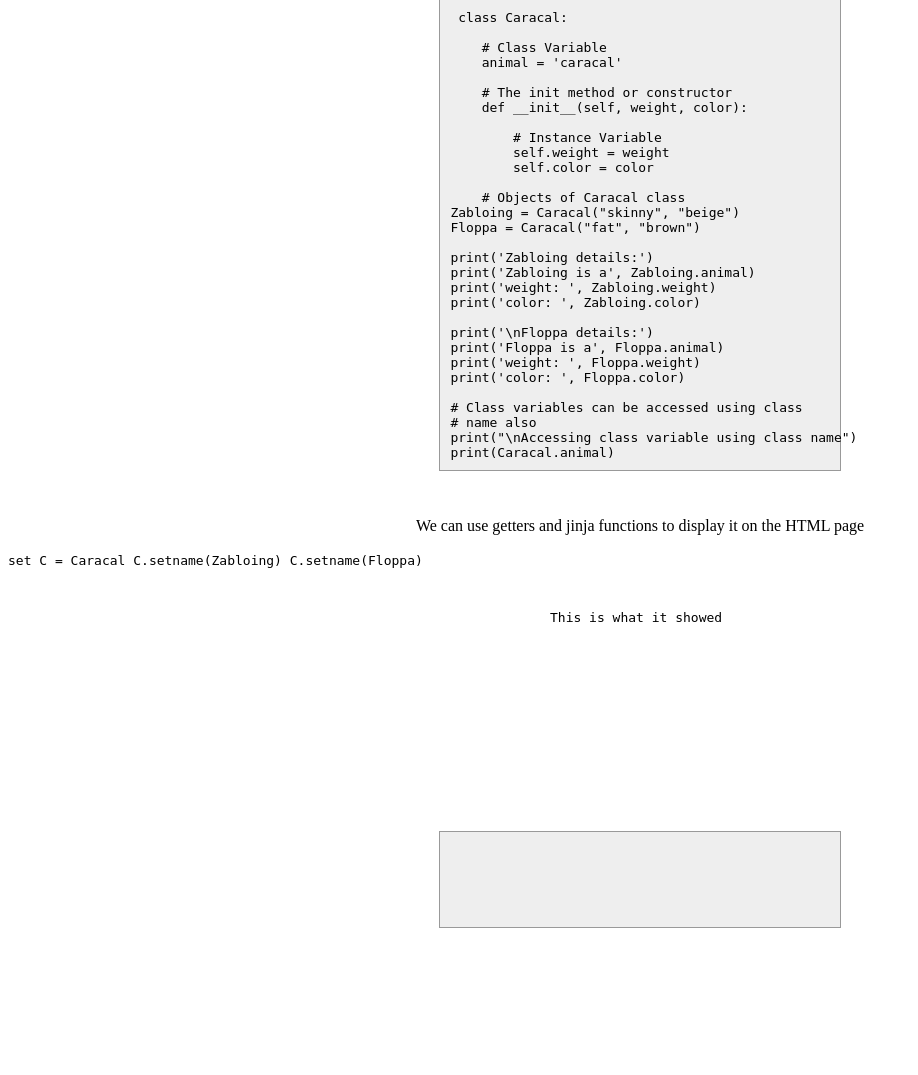
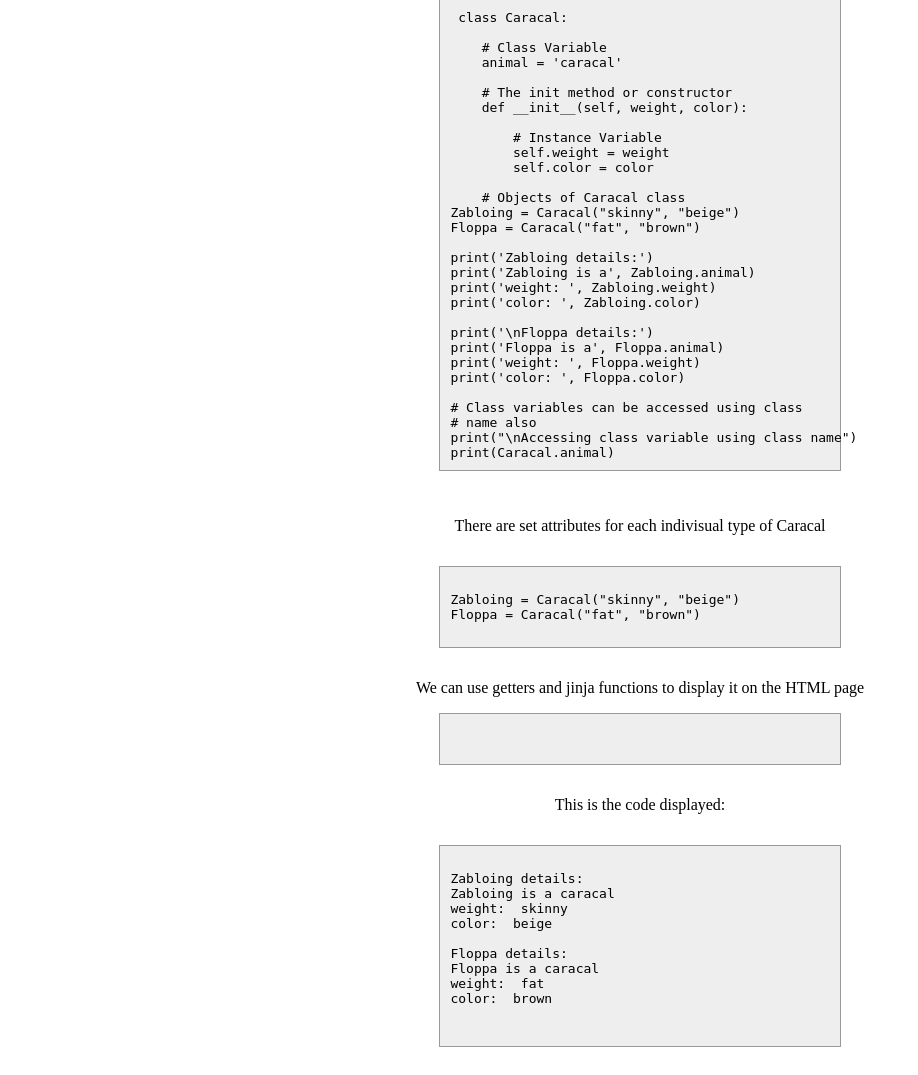
Before and after one commit to TMarwah/P3Cowboys, a Flask app: template Cowboys/Karam/templates/karamminilab.html in a window 1280 px wide. Shown: the part 169-1244 px from the top of the page, without its empty margins (0-918 px from the left). Before the commit the page ends 1097 px from the top, so only its background shows below. Run offline with Flask 2, Linux system fonts and the light colour scheme; the template is opened without the code that fills it, so the values that code supplies are empty.

Commit message:
fixed the errors with the mini lab (should be able to be shown on the website)

```diff
--- a/Cowboys/Karam/templates/karamminilab.html
+++ b/Cowboys/Karam/templates/karamminilab.html
@@ -80,30 +80,37 @@ print("\nAccessing class variable using class name")
 print(Caracal.animal) </code>
 
 </pre>
+<p>  There are set attributes for each indivisual type of Caracal </p>
+<pre>
+    <code>
+Zabloing = Caracal("skinny", "beige")
+Floppa = Caracal("fat", "brown")
+    </code>
+</pre>
 
 <p>We can use getters and jinja functions to display it on the HTML page</p>
 {% set C = Caracal %}
 <code>
-    set C = Caracal
-    C.setname(Zabloing)
-    C.setname(Floppa)
-</code>
 <pre>
-    <p>This is what it showed </p>
-{% set C = Caracal %}
+    {% for Caracal in caracals %}
+        {{ Caracal.weight}}
+        {{ Caracal.color }}
+        {% endfor %}
+    </code>
+</pre>
 
-{{C.setname("Zabloing")}}
-{{C.setcolor("beige")}}
-{{C.setweight("skinny")}}
-
-    {{C.setname("Floppa")}}
-{{C.setcolor("brown")}}
-{{C.setweight("fat")}}
-
+<p>  This is the code displayed: </p>
 <pre>
     <code>
-        {{R.getname()}}
-        {{R.getcolor()}}
-        {{R.getweight()}}
+Zabloing details:
+Zabloing is a caracal
+weight:  skinny
+color:  beige
+
+Floppa details:
+Floppa is a caracal
+weight:  fat
+color:  brown
+
     </code>
 </pre>
--- a/Cowboys/William/templates/homepage2.html
+++ b/Cowboys/William/templates/homepage2.html
@@ -16,7 +16,7 @@
     <a href="/cowboys/allen/minilab" class="w3-button w3-bar-item">Allen's Minilab</a>
     <a href="/cowboys/marc/marcminilab" class="w3-button w3-bar-item">Marc's Minilab</a>
     <a href="/cowboys/tanmay/minilab" class="w3-button w3-bar-item">Tanmay's Minilab</a>
-    <a href="/cowboys/karam/minilab" class="w3-button w3-bar-item">Karam's Minilab</a>
+    <a href="/cowboys/karam/karamminilab" class="w3-button w3-bar-item">Karam's Minilab</a>
     <a href="/williamminilab" class="w3-button w3-bar-item">William's Minilab</a>
 
     <!-- Dropdown (uses bootstrap)
```
Also changed, not shown: Cowboys/Karam/app.py (+5 -2 lines).
